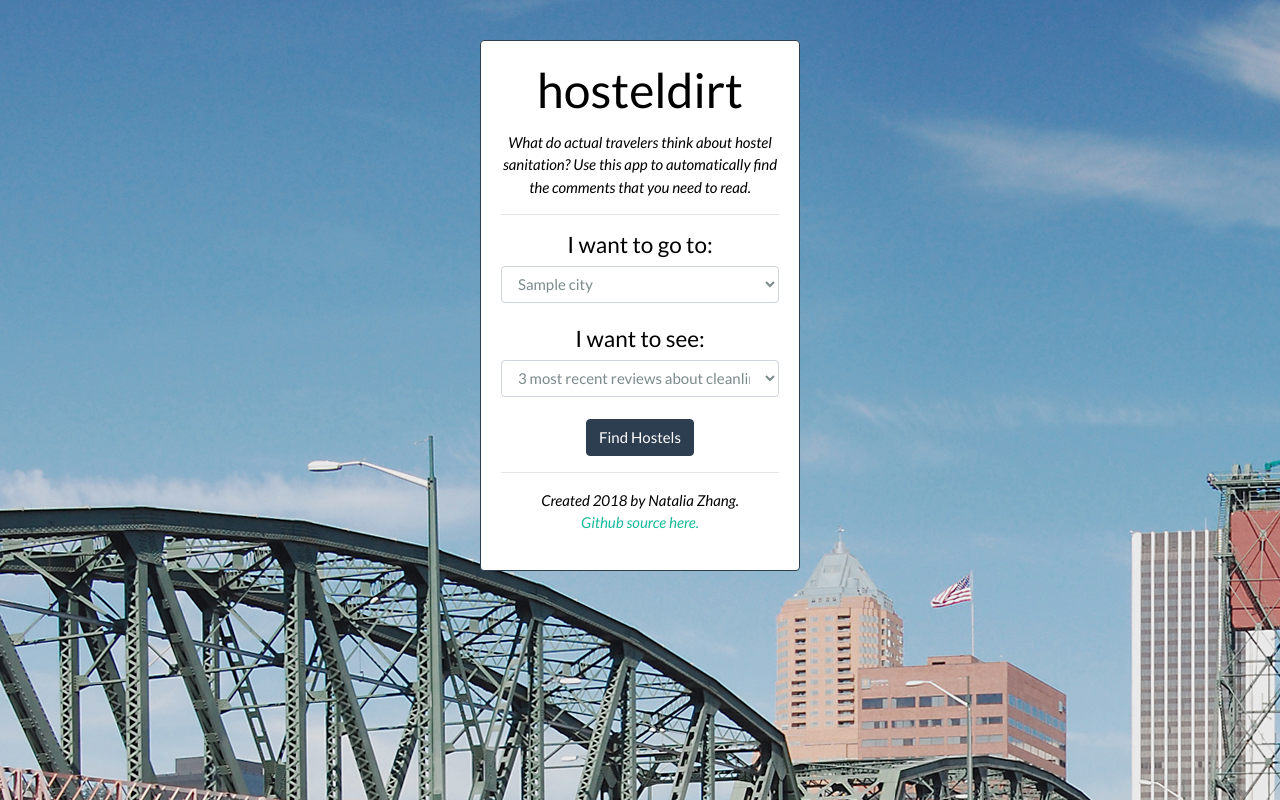
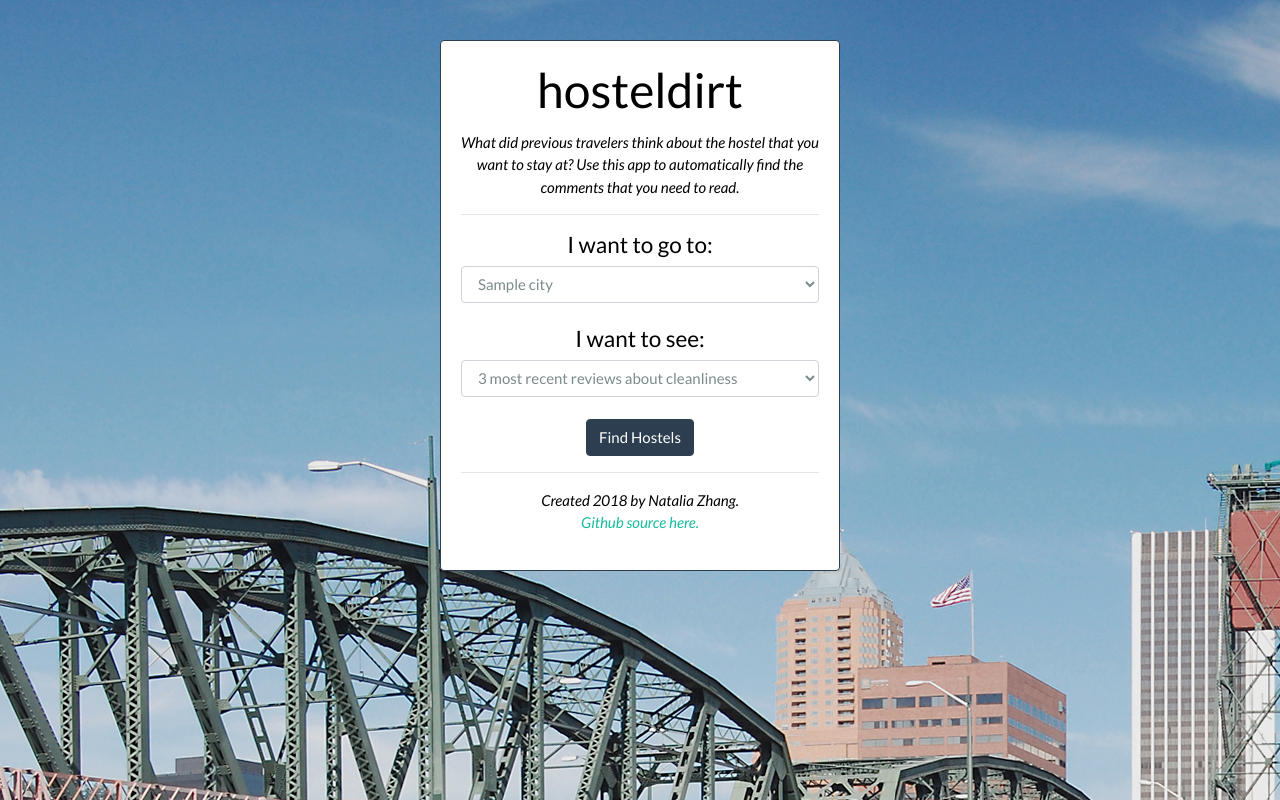
Before and after one commit to ZhangWS/hosteldirt, a Flask app: template MVP/templates/index.html in a window 1280 px wide. Run offline with Flask 2, Linux system fonts and the light colour scheme; the template is opened without the code that fills it: most values are stand-ins (such as "Sample title", 1, 10 or a date in 2020); parts of the project's set-up code (start-up, migrations or seed data) failed here and were passed over; some libraries are stand-ins or nearby versions.

Commit message:
UX blurb

```diff
--- a/demo/templates/index.html
+++ b/demo/templates/index.html
@@ -38,10 +38,10 @@ td{
 
 <div class="row text-center">
   <div class="mx-auto">
-<div class="card border-primary mb-3" style="max-width:20rem;">
+<div class="card border-primary mb-3" style="max-width:25rem;">
 <div class="card-body">
   <h1 class="card-title">hosteldirt</h1>
-    <i class="card-text">What do actual travelers think about hostel sanitation? Use this app to automatically find the comments that you need to read.</i>
+    <i class="card-text">What did previous travelers think about the hostel that you want to stay at? Use this app to automatically find the comments that you need to read.</i>
   <hr>
 
   <h4>I want to go to:</h4>
```
